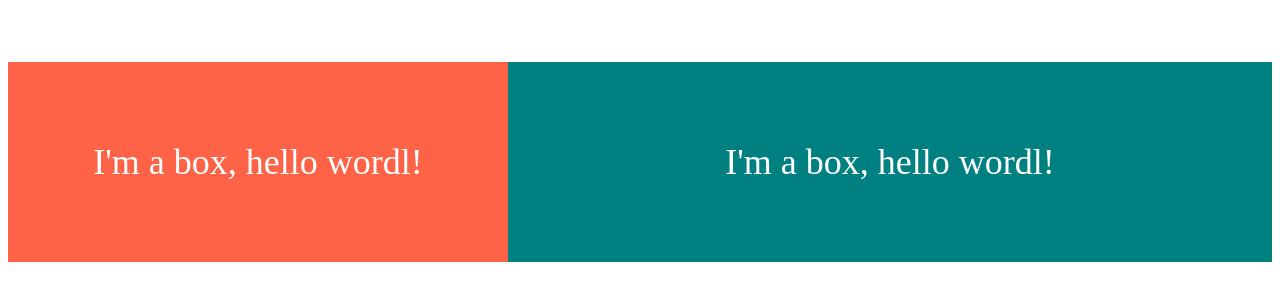
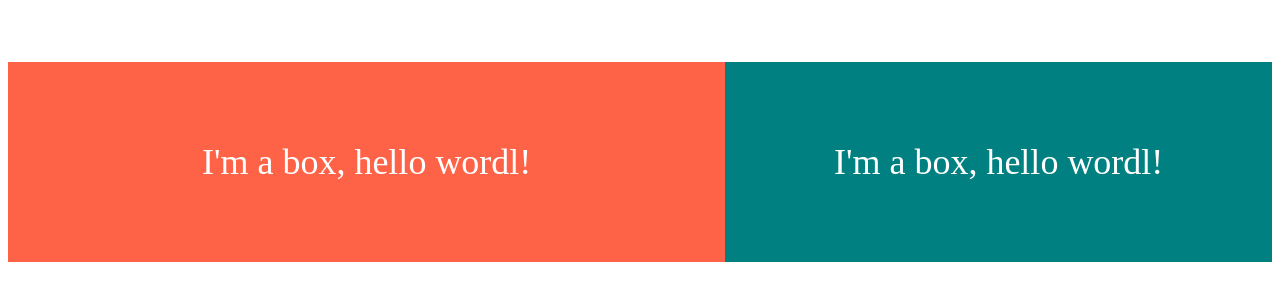
Before and after one commit to Stilllee/css-layout-marsterclass, a plain HTML site: page index.html in a window 1280 px wide. Shown: the part 246-546 px from the top of the page. Drawn offline with Linux system fonts and the light colour scheme.

Commit message:
flex-basis 마지막

```diff
--- a/style.css
+++ b/style.css
@@ -18,10 +18,11 @@
 .box:first-child {
   background-color: tomato;
 
-  /* 아래의 조합은 max-width처럼 작용함 */
-  flex-grow: 0; /* 더 커질 수 없음 */
-  flex-shrink: 3;
-  flex-basis: 500px; /* 기본 크기 500px === 500px 이상으로 더 커질 수 없음 */
+  /* 축약형 */
+  flex: 1 0 500px;
+  /* flex-grow: 1;
+  flex-shrink: 0;
+  flex-basis: 500px; */
 }
 
 .box:last-child {
```
